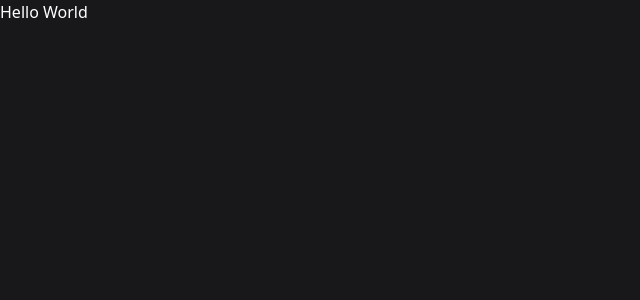
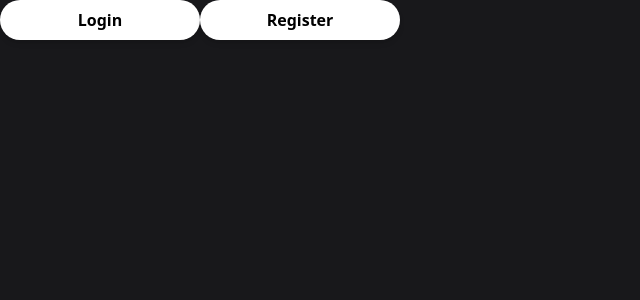
Before and after one commit to aggeB8/gdpr, a React (Vite) app in the folder frontend/: page / in a window 1280 px wide. Shown: the top 300 px of the page, without its empty margins (0-640 px from the left). Built offline with nearby package versions, Linux system fonts and the light colour scheme.

Commit message:
added login button component

```diff
--- a/frontend/src/App.jsx
+++ b/frontend/src/App.jsx
@@ -1,11 +1,23 @@
-import "./App.css"
+import './App.css';
+import LoginButton from './components/LoginButton/loginButton';
+
+const handleClick1 = () => {
+  window.location.href = '/login';
+  console.log('logged in');
+};
+
+const handleClick2 = () => {
+  window.location.href = '/register';
+  console.log('registered');
+};
 
 function App() {
-    return (
-        <>
-            <h1>Hello World</h1>
-        </>
-    )
+  return (
+    <>
+      <LoginButton text={'Login'} handleClick={handleClick1} />
+      <LoginButton text={'Register'} handleClick={handleClick2} />
+    </>
+  );
 }
 
-export default App
+export default App;
--- /dev/null
+++ b/frontend/src/components/LoginButton/LoginButton.jsx
@@ -0,0 +1,14 @@
+const LoginButton = ({ text, handleClick }) => {
+  return (
+    <button
+      className='px-6 py-2 bg-white text-black font-bold rounded-3xl shadow-md
+             hover:bg-[#f0f0f0] active:scale-95 transition-colors duration-326
+             ease-in-out w-50 h-10 cursor-pointer'
+      onClick={handleClick}
+    >
+      {text}
+    </button>
+  );
+};
+
+export default LoginButton;
--- /dev/null
+++ b/frontend/src/pages/Login.jsx
@@ -0,0 +1,8 @@
+const Login = () => {
+  return (
+    <div>
+      <h1>Login</h1>
+    </div>
+  );
+};
+export default Login;
```
